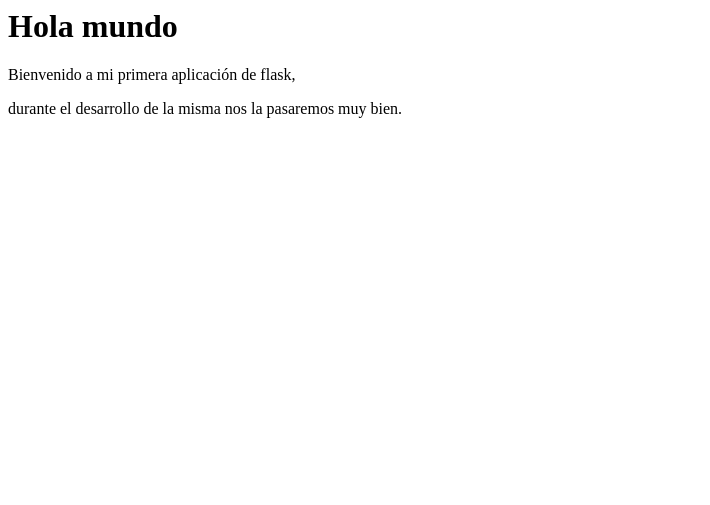
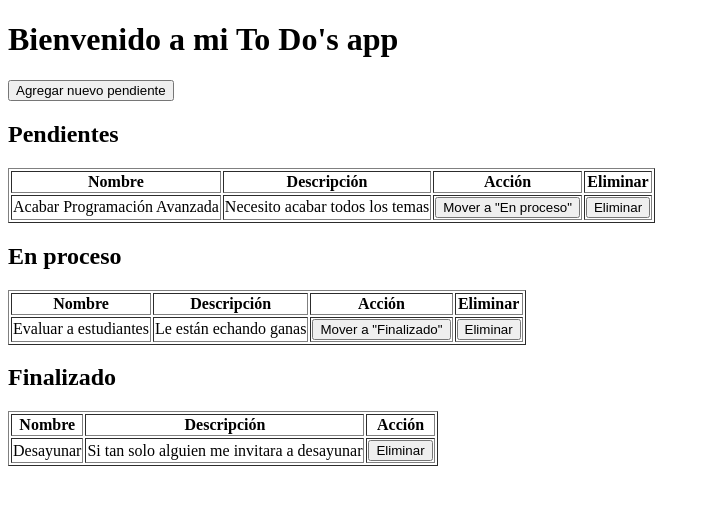
Before and after one commit to CRISTIANJULIOCESAR/tu_app, a Flask app: page / in a window 1280 px wide. Shown: the top 505 px of the page, without its empty margins (0-710 px from the left). Run offline with Flask 3, Linux system fonts and the light colour scheme.

Commit message:
Agregado botón eliminar en tablas Pendientes y En proceso

```diff
--- a/app/templates/home.html
+++ b/app/templates/home.html
@@ -1,3 +1,73 @@
-<h1>Hola mundo</h1>
-<p> Bienvenido a mi primera aplicación de flask, </p>
-<p> durante el desarrollo de la misma nos la pasaremos muy bien. </p>
+<!DOCTYPE html>
+<html lang="en">
+<head>
+  <meta charset="UTF-8">
+  <meta name="viewport" content="width=device-width, initial-scale=1.0">
+  <title>To Do's App</title>
+</head>
+<body>
+  <h1>Bienvenido a mi To Do's app</h1>
+  <button>Agregar nuevo pendiente</button>
+
+  <!-- Tabla de Pendientes -->
+  <h2>Pendientes</h2>
+  <table border="1">
+    <thead>
+      <tr>
+        <th>Nombre</th>
+        <th>Descripción</th>
+        <th>Acción</th>
+        <th>Eliminar</th>
+      </tr>
+    </thead>
+    <tbody>
+      <tr>
+        <td>Acabar Programación Avanzada</td>
+        <td>Necesito acabar todos los temas</td>
+        <td><button>Mover a "En proceso"</button></td>
+        <td><button>Eliminar</button></td>
+      </tr>
+    </tbody>
+  </table>
+
+  <!-- Tabla de En proceso -->
+  <h2>En proceso</h2>
+  <table border="1">
+    <thead>
+      <tr>
+        <th>Nombre</th>
+        <th>Descripción</th>
+        <th>Acción</th>
+        <th>Eliminar</th>
+      </tr>
+    </thead>
+    <tbody>
+      <tr>
+        <td>Evaluar a estudiantes</td>
+        <td>Le están echando ganas</td>
+        <td><button>Mover a "Finalizado"</button></td>
+        <td><button>Eliminar</button></td>
+      </tr>
+    </tbody>
+  </table>
+
+  <!-- Tabla de Finalizado -->
+  <h2>Finalizado</h2>
+  <table border="1">
+    <thead>
+      <tr>
+        <th>Nombre</th>
+        <th>Descripción</th>
+        <th>Acción</th>
+      </tr>
+    </thead>
+    <tbody>
+      <tr>
+        <td>Desayunar</td>
+        <td>Si tan solo alguien me invitara a desayunar</td>
+        <td><button>Eliminar</button></td>
+      </tr>
+    </tbody>
+  </table>
+</body>
+</html>
```
